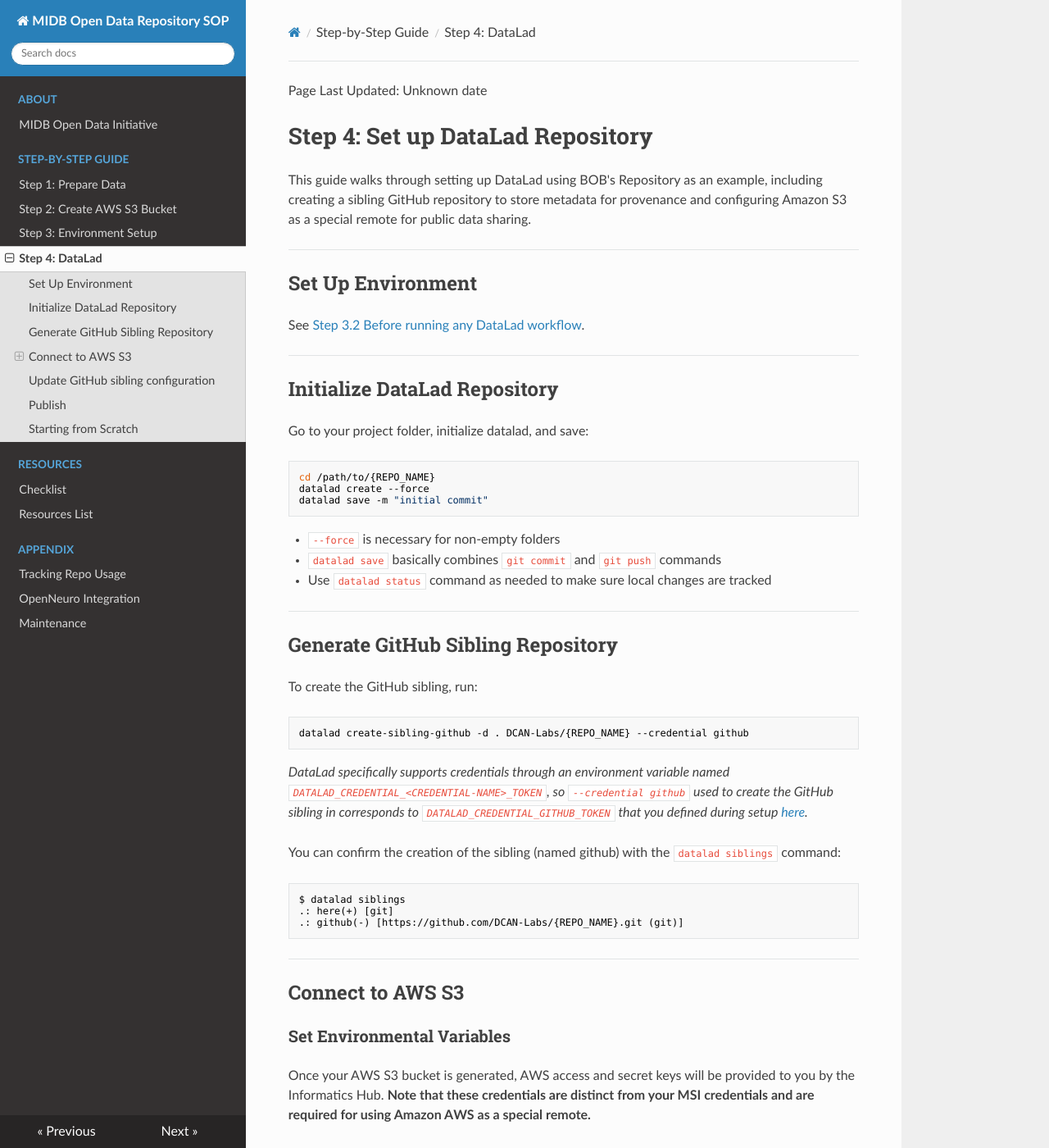
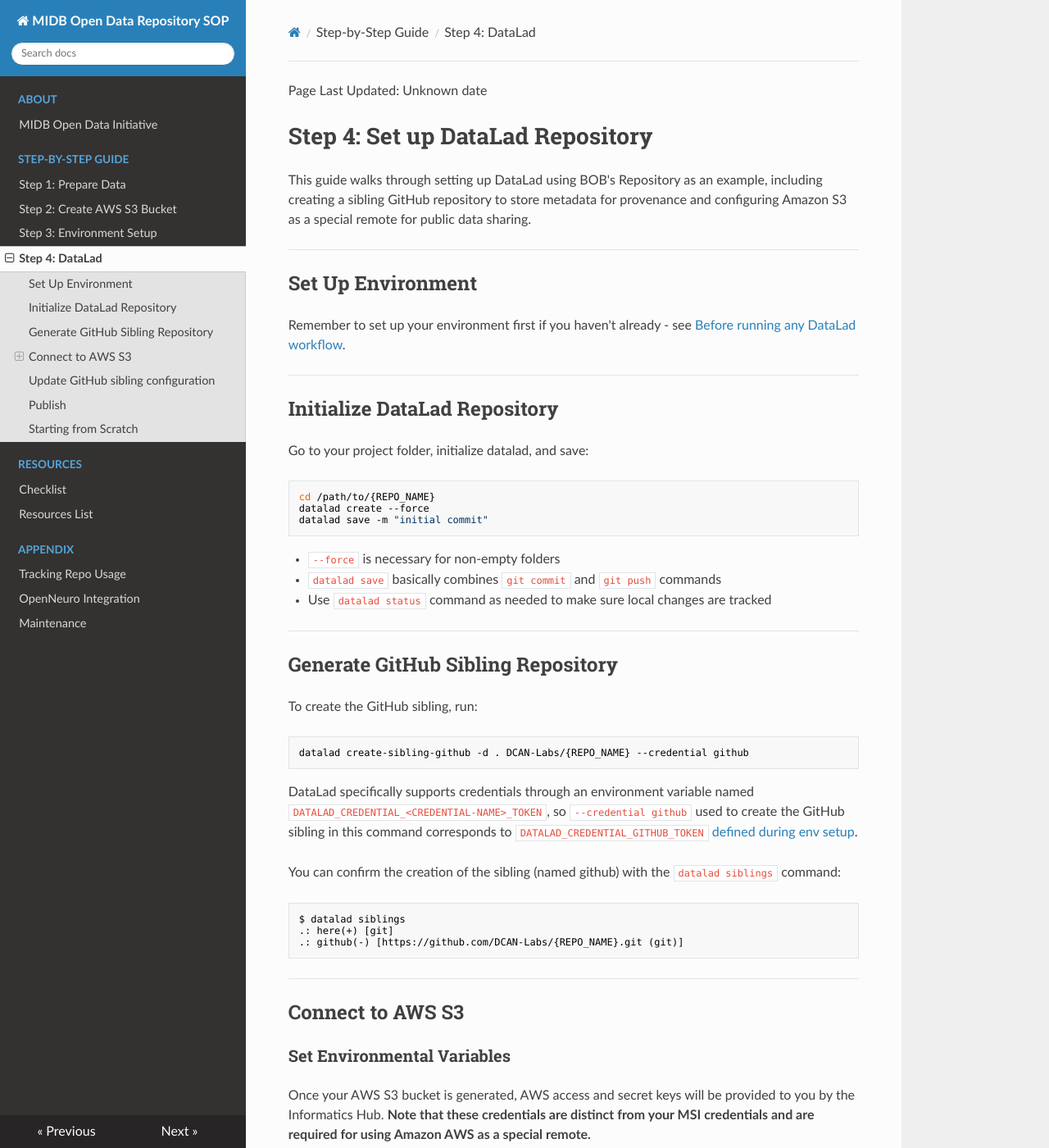
Before and after one commit to DCAN-Labs/opendatainit-docs, an MkDocs documentation site: the page built from docs/sop/datalad.md, in a window 1280 px wide and 1400 px high. Shown: the whole window at 82% size. Built offline with MkDocs 1.6.1, drawn with Linux system fonts in a browser that asks for light colours; nearby versions of some CDN libraries.

Commit message:
fix links

````diff
--- a/docs/sop/datalad.md
+++ b/docs/sop/datalad.md
@@ -6,8 +6,7 @@
 
 ## Set Up Environment
 
-See [Step 3.2 Before running any DataLad workflow](setup.md#32-before-running-any-datalad-workflow).
-
+Remember to set up your environment first if you haven't already - see [Before running any DataLad workflow](setup.md#32-before-running-any-datalad-workflow).
 
 ---
 
@@ -34,7 +33,7 @@
 datalad create-sibling-github -d . DCAN-Labs/{REPO_NAME} --credential github
 ```
 
-*DataLad specifically supports credentials through an environment variable named `DATALAD_CREDENTIAL_<CREDENTIAL-NAME>_TOKEN`, so `--credential github` used to create the GitHub sibling in corresponds to `DATALAD_CREDENTIAL_GITHUB_TOKEN` that you defined during setup [here](setup.md#32-before-running-any-datalad-workflow).*
+DataLad specifically supports credentials through an environment variable named `DATALAD_CREDENTIAL_<CREDENTIAL-NAME>_TOKEN`, so `--credential github` used to create the GitHub sibling in this command corresponds to `DATALAD_CREDENTIAL_GITHUB_TOKEN` [defined during env setup](setup.md#before-running-any-datalad-workflow).
 
 You can confirm the creation of the sibling (named github) with the `datalad siblings` command:
 ```bash
````
